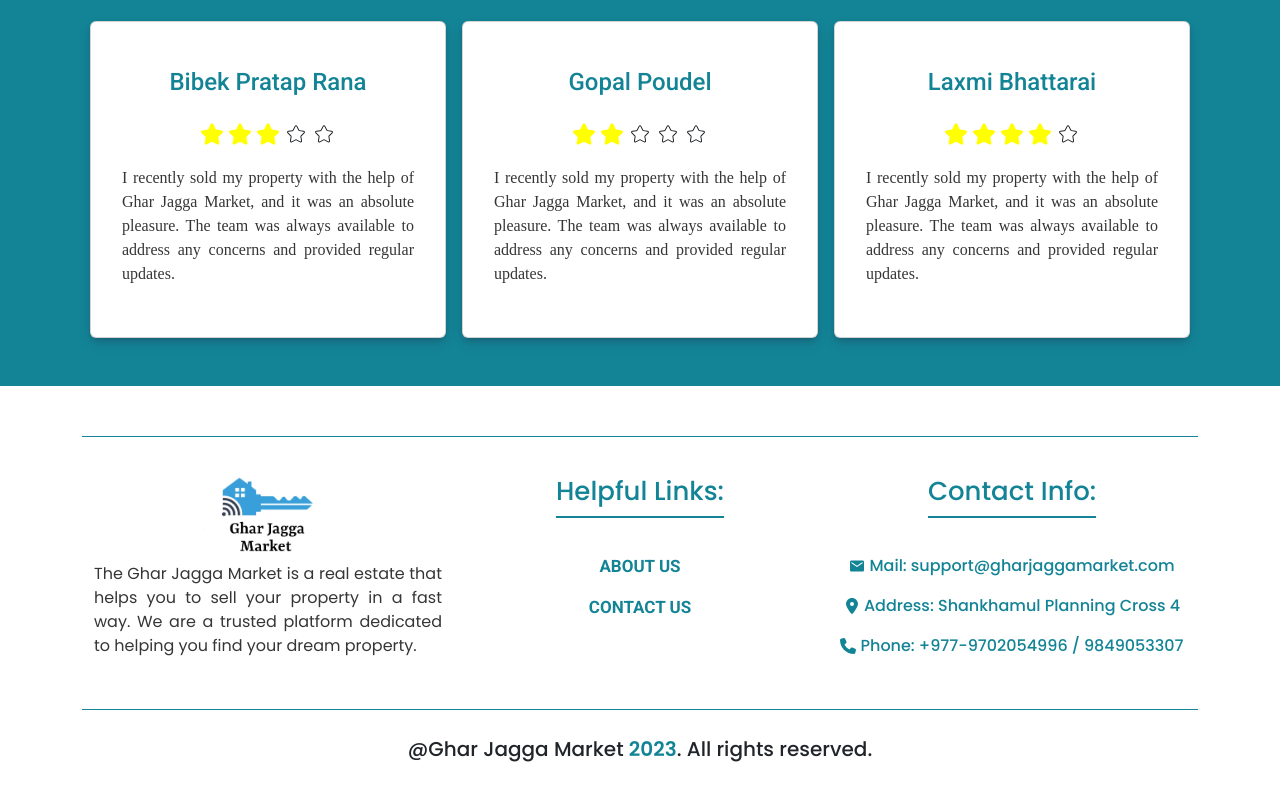
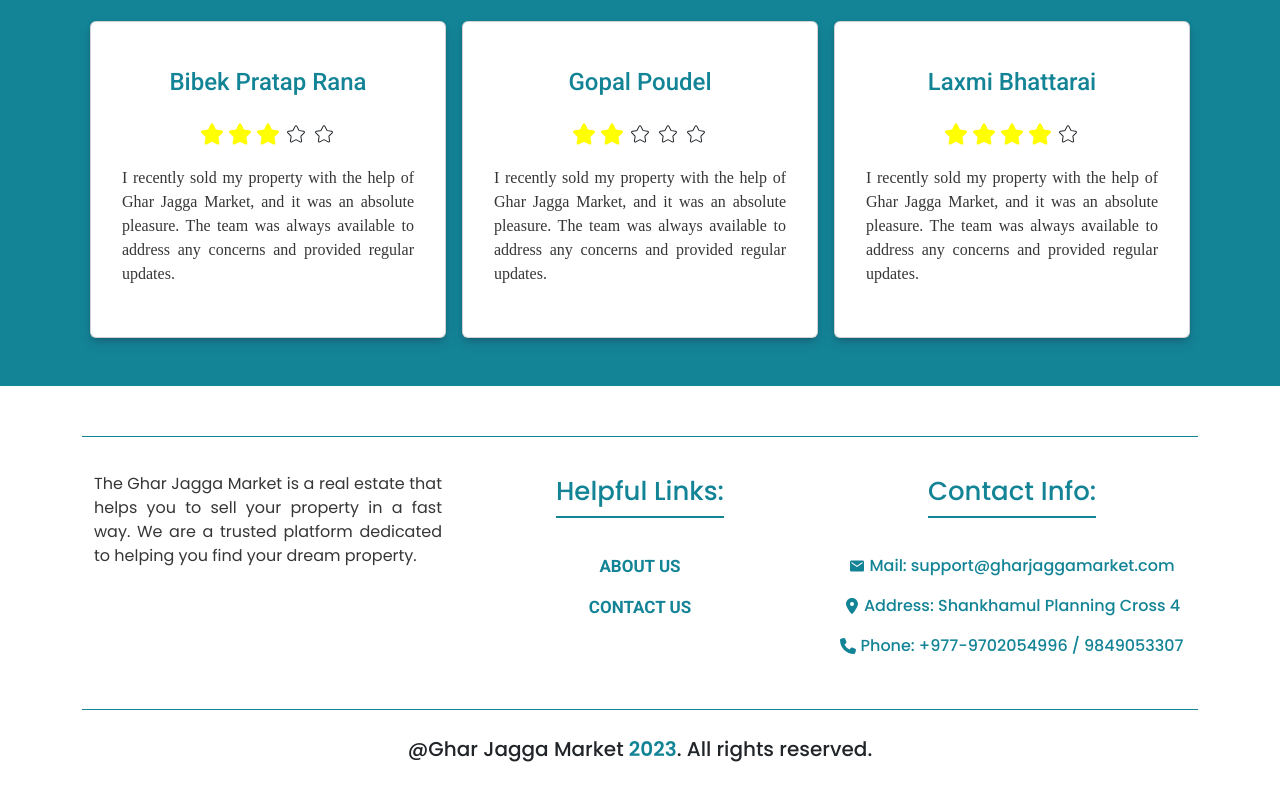
Before and after one commit to yubrajgiri05/Gharjagga_Market, a React (Vite) app: page / in a window 1280 px wide. Shown: the part 2179-2979 px from the top of the page. Built offline with nearby package versions, Linux system fonts and the light colour scheme; a web font is replaced by a local one.

Commit message:
change in footersss

```diff
--- a/src/General/Footer.jsx
+++ b/src/General/Footer.jsx
@@ -1,6 +1,5 @@
 import React from 'react'
 import { Col, Row } from 'react-bootstrap'
-import logo from '../general/assets/logo.png'
 import { NavLink } from 'react-router-dom'
 import { IoMdMail } from "react-icons/io";
 import { FaLocationDot,FaPhone } from "react-icons/fa6";
@@ -12,7 +11,7 @@
             <div className="footer-line">
                 <Row>
                     <Col lg={4} md={6} className='text-center'>
-                    <div className="navbar-brand">  <img src={logo} alt=""  /></div>
+
                     <p>The Ghar Jagga Market is a real estate that helps you to sell your property in a fast way.
                     We are a trusted platform dedicated to helping you find your dream property.
                     </p>
```
